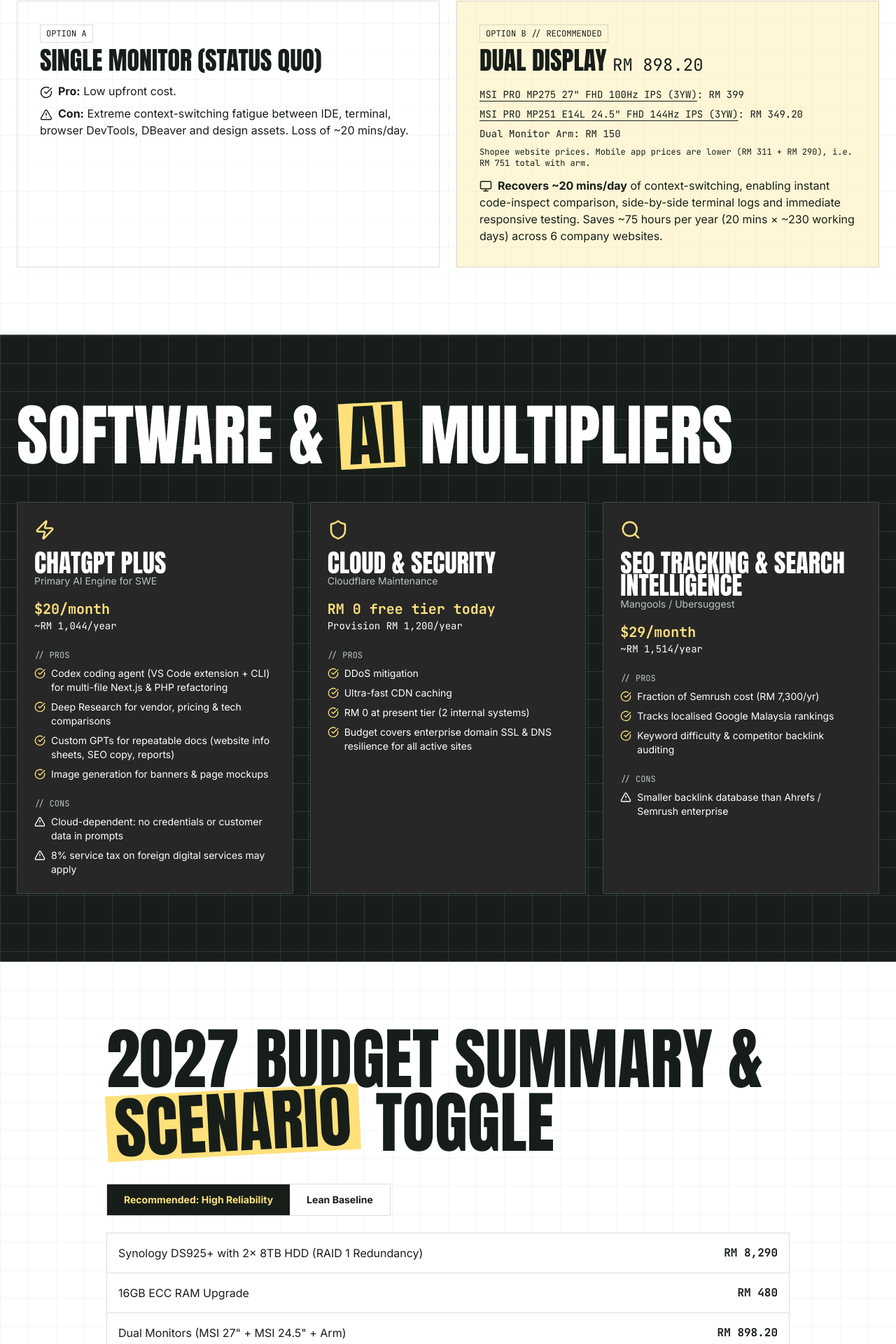
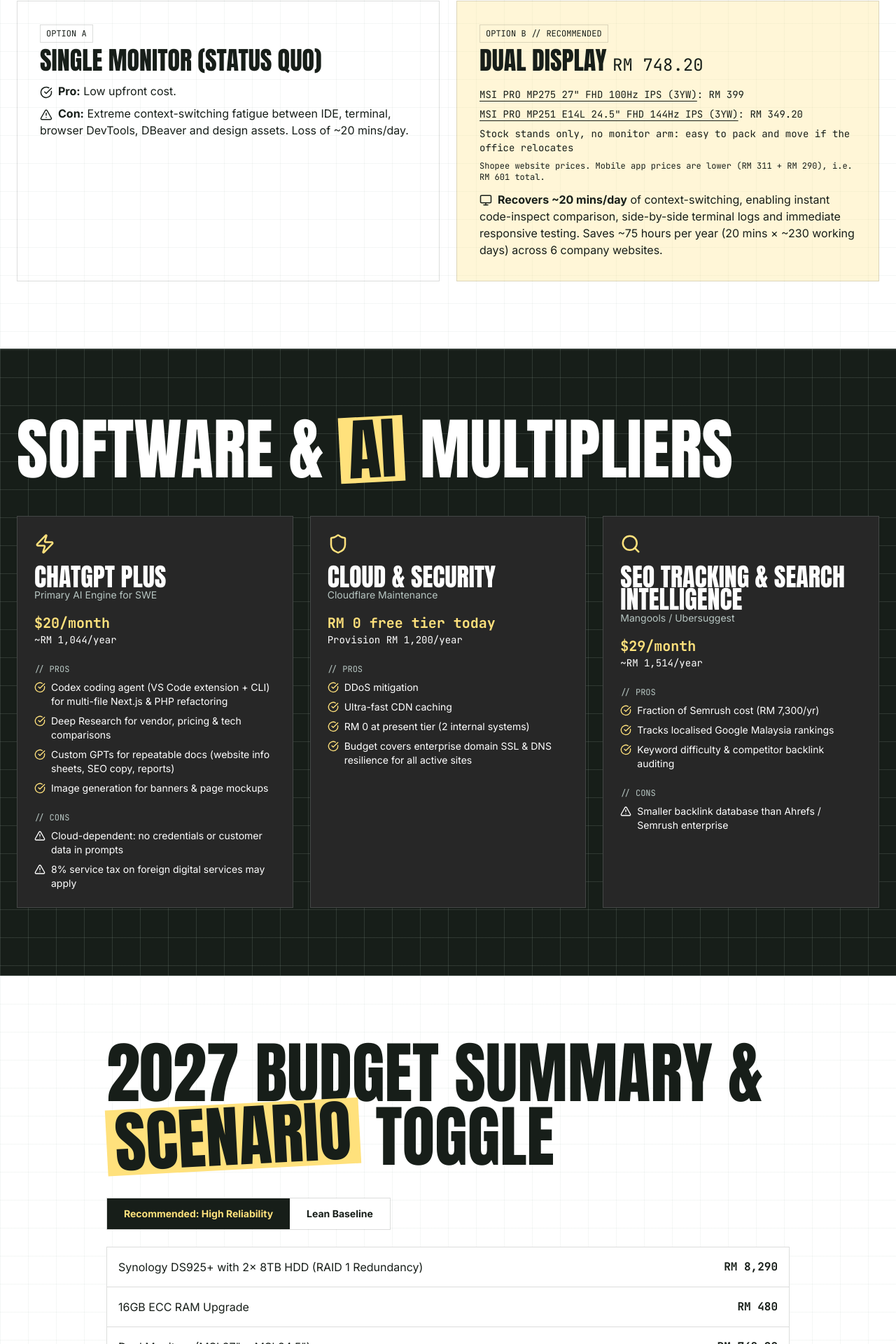
Before and after one commit to klae-syaqirah/swe-budget-planning-2027, a React (Vite) app: page / in a window 1280 px wide. Shown: the part 4831-6751 px from the top of the page at 70% size. Built offline with nearby package versions, Linux system fonts and the light colour scheme; a web font is replaced by a local one.

Commit message:
Update dual monitor pricing and description in hardware scenarios for accuracy

```diff
--- a/src/App.jsx
+++ b/src/App.jsx
@@ -163,7 +163,7 @@ const SCENARIOS = {
     items: [
       ['Synology DS925+ with 2x 8TB HDD (RAID 1 Redundancy)', 8290],
       ['16GB ECC RAM Upgrade', 480],
-      ['Dual Monitors (MSI 27" + MSI 24.5" + Arm)', 898.2],
+      ['Dual Monitors (MSI 27" + MSI 24.5")', 748.2],
       ['ChatGPT Plus Subscription', 1044],
       ['SEO Tool (Mangools / Ubersuggest)', 1514],
       ['KL Host Web Hosting – 7 sites (existing renewal)', 2310],
@@ -179,7 +179,7 @@ const SCENARIOS = {
     items: [
       ['Synology DS925+ with 1x 8TB HDD (no RAID 1)', 6195],
       ['16GB ECC RAM Upgrade', 480],
-      ['Dual Monitors (MSI 27" + MSI 24.5" + Arm)', 898.2],
+      ['Dual Monitors (MSI 27" + MSI 24.5")', 748.2],
       ['ChatGPT Plus Subscription', 1044],
       ['SEO Tool (deferred to free Google tools)', 0],
       ['KL Host Web Hosting – 7 sites (existing renewal)', 2310],
@@ -407,7 +407,7 @@ function Hardware() {
           </div>
           <div className="lift border border-[#171e19]/15 p-8 bg-[#ffe17c]/30">
             <Tag>Option B // Recommended</Tag>
-            <h4 className="font-display text-4xl mt-3">Dual display <span className="font-mono text-2xl">RM 898.20</span></h4>
+            <h4 className="font-display text-4xl mt-3">Dual display <span className="font-mono text-2xl">RM 748.20</span></h4>
             <div className="mt-4 font-mono text-sm space-y-2">
               <p>
                 <a className="underline decoration-[#171e19] underline-offset-4" href="https://s.shopee.com.my/qk4kRpuNz?share_channel_code=1" target="_blank" rel="noreferrer">MSI PRO MP275 27" FHD 100Hz IPS (3YW)</a>: RM 399
@@ -415,8 +415,8 @@ function Hardware() {
               <p>
                 <a className="underline decoration-[#171e19] underline-offset-4" href="https://s.shopee.com.my/BUNxAU5KJ?share_channel_code=1" target="_blank" rel="noreferrer">MSI PRO MP251 E14L 24.5" FHD 144Hz IPS (3YW)</a>: RM 349.20
               </p>
-              <p>Dual Monitor Arm: RM 150</p>
-              <p className="text-xs">Shopee website prices. Mobile app prices are lower (RM 311 + RM 290), i.e. RM 751 total with arm.</p>
+              <p>Stock stands only, no monitor arm: easy to pack and move if the office relocates</p>
+              <p className="text-xs">Shopee website prices. Mobile app prices are lower (RM 311 + RM 290), i.e. RM 601 total.</p>
             </div>
             <p className="mt-3"><Monitor className="inline mr-2" size={18} /><strong>Recovers ~20 mins/day</strong> of context-switching, enabling instant code-inspect comparison, side-by-side terminal logs and immediate responsive testing. Saves ~75 hours per year (20 mins × ~230 working days) across 6 company websites.</p>
           </div>
```
